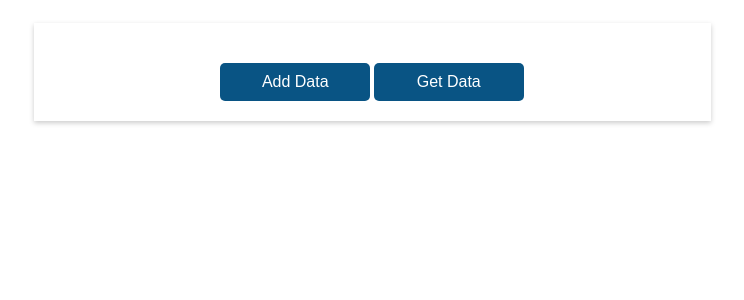
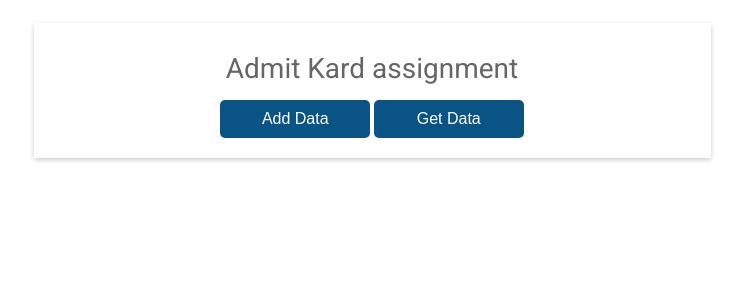
Before and after one commit to Ankit-Tec40/AsmitCard-Assignment, a Flask app: page / in a window 1280 px wide. Shown: the top 300 px of the page, without its empty margins (268-1012 px from the left). Run offline with Flask 2, Linux system fonts and the light colour scheme; some libraries are stand-ins or nearby versions.

Commit message:
Add files via upload

```diff
--- a/templates/index.html
+++ b/templates/index.html
@@ -1,7 +1,7 @@
 <!DOCTYPE html>
 <html>
   <head>
-    <title>Admit Card Assignment</title>
+    <title>Admit Kard Assignment</title>
     <link href="https://fonts.googleapis.com/css?family=Roboto:300,400,500,700" rel="stylesheet">
     <link rel="stylesheet" href="https://use.fontawesome.com/releases/v5.5.0/css/all.css" integrity="sha384-B4dIYHKNBt8Bc12p+WXckhzcICo0wtJAoU8YZTY5qE0Id1GSseTk6S+L3BlXeVIU" crossorigin="anonymous">
     <style>
@@ -163,7 +163,7 @@
   <body>
     <div class="testbox">
       <form>
-
+          <center><H1> Admit Kard assignment</h1></center>
         <div class="btn-block">
           <button type="submit" formaction="/addData" method="get">Add Data</button>
           <button type="submit" formaction="/showData" method="get">Get Data</button>
```
